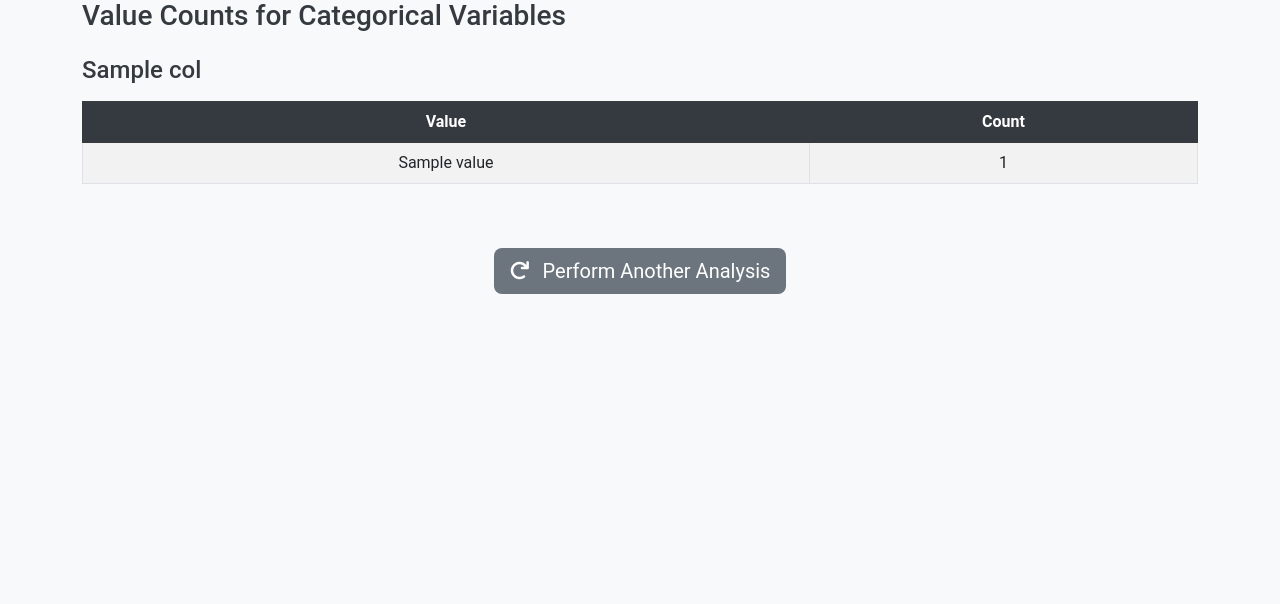
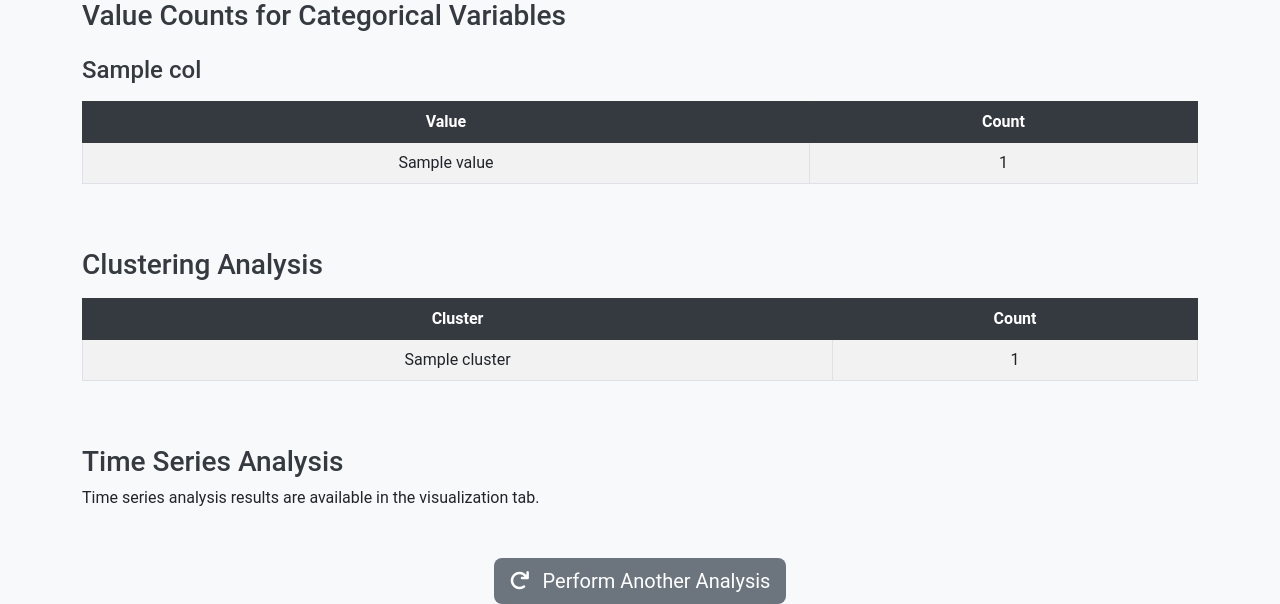
Before and after one commit to Engmhabib/AI-Powered-Data-Analysis-Platform-with-AnalytIQ, a Flask app: template templates/analysis.html in a window 1280 px wide, after a click on "Analysis Details". Shown: the part 982-1586 px from the top of the page. Before the commit the page ends 1276 px from the top, so only its background shows below. Run offline with Flask 2, Linux system fonts and the light colour scheme; the template is opened without the code that fills it: most values are stand-ins (such as "Sample title", 1, 10 or a date in 2020); some libraries are stand-ins or nearby versions.

Commit message:
Update analysis.html

```diff
--- a/templates/analysis.html
+++ b/templates/analysis.html
@@ -1,22 +1,15 @@
-<!-- templates/analysis.html -->
-
 <!DOCTYPE html>
 <html lang="en">
 <head>
     <meta charset="UTF-8">
-    <meta name="viewport" content="width=device-width, initial-scale=1.0">
     <title>Analysis Results</title>
-
     <!-- Include Bootstrap 5 CSS -->
-    <link rel="stylesheet" href="https://cdn.jsdelivr.net/npm/bootstrap@5.3.0/dist/css/bootstrap.min.css">
-
+    <link href="https://cdn.jsdelivr.net/npm/bootstrap@5.3.0/dist/css/bootstrap.min.css" rel="stylesheet">
     <!-- Include Font Awesome for icons -->
     <link rel="stylesheet" href="https://cdnjs.cloudflare.com/ajax/libs/font-awesome/6.0.0/css/all.min.css">
-
     <!-- Custom CSS -->
     <link rel="stylesheet" href="{{ url_for('static', filename='css/styles.css') }}">
-
-    <!-- Include the correct Plotly.js library -->
+    <!-- Include Plotly.js library -->
     <script src="https://cdn.plot.ly/plotly-2.20.0.min.js"></script>
 </head>
 <body>
@@ -99,7 +92,7 @@
                                     </tr>
                                 </thead>
                                 <tbody>
-                                    {% set stats = (analysis.descriptive_statistics.values() | first).keys() %}
+                                    {% set stats = (analysis.descriptive_statistics.values() | list)[0].keys() %}
                                     {% for stat in stats %}
                                     <tr>
                                         <td>{{ stat }}</td>
@@ -208,6 +201,39 @@
                     {% else %}
                         <p>No value counts available.</p>
                     {% endif %}
+
+                    <!-- Clustering Analysis -->
+                    {% if analysis.clustering_analysis %}
+                        <h3 class="mt-5">Clustering Analysis</h3>
+                        <div class="table-responsive mt-3">
+                            <table class="table table-bordered table-striped">
+                                <thead class="table-dark">
+                                    <tr>
+                                        <th>Cluster</th>
+                                        <th>Count</th>
+                                    </tr>
+                                </thead>
+                                <tbody>
+                                    {% for cluster, count in analysis.clustering_analysis.items() %}
+                                    <tr>
+                                        <td>{{ cluster }}</td>
+                                        <td>{{ count }}</td>
+                                    </tr>
+                                    {% endfor %}
+                                </tbody>
+                            </table>
+                        </div>
+                    {% else %}
+                        <p>No clustering analysis available.</p>
+                    {% endif %}
+
+                    <!-- Time Series Analysis -->
+                    {% if analysis.time_series_analysis %}
+                        <h3 class="mt-5">Time Series Analysis</h3>
+                        <p>Time series analysis results are available in the visualization tab.</p>
+                    {% else %}
+                        <p>No time series analysis available.</p>
+                    {% endif %}
                 </div>
             </div>
         </div>
```
